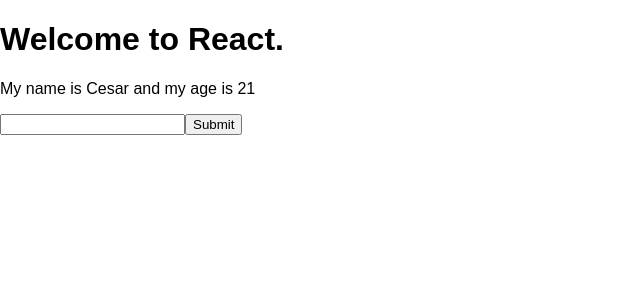
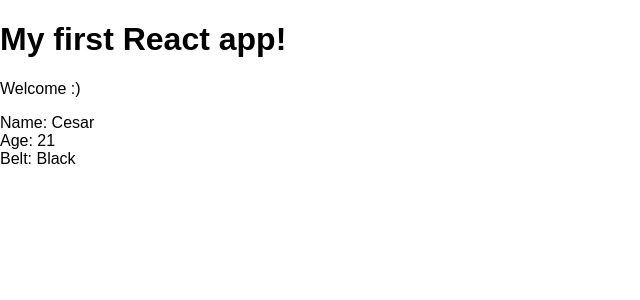
Before and after one commit to Cesar64Garcia/rect-demo, a React (Create React App) app in the folder react-demo-app/: page / in a window 1280 px wide. Shown: the top 300 px of the page, without its empty margins (0-640 px from the left). Built offline with nearby package versions, Linux system fonts and the light colour scheme.

Commit message:
Nested component

```diff
--- a/react-demo-app/package.json
+++ b/react-demo-app/package.json
@@ -12,5 +12,8 @@
     "build": "react-scripts build",
     "test": "react-scripts test --env=jsdom",
     "eject": "react-scripts eject"
+  },
+  "devDependencies": {
+    "@types/react": "^16.4.14"
   }
 }
--- a/react-demo-app/src/App.js
+++ b/react-demo-app/src/App.js
@@ -1,5 +1,5 @@
 import React, { Component } from 'react';
-import './App.css';
+import Ninjas from './Ninjas';
 
 class App extends Component {
   state = {
@@ -7,30 +7,12 @@
     age: 21
   }
 
-  handleInputChange = (e) => {
-    this.setState({
-      name: e.target.value
-    });
-  }
-
-  handleSubmit = (e) => {
-    e.preventDefault();
-    console.log(this.state.name);
-  }
-
   render() {
     return (
-      <div>
-        <header>
-          <h1>Welcome to React. </h1>
-          <p>My name is {this.state.name} and my age is {this.state.age}</p>
-        </header>
-        <section>
-          <form action=""  onSubmit={this.handleSubmit}>
-            <input type="text" onChange={this.handleInputChange}/>
-            <button type="submit">Submit</button>
-          </form>
-        </section>
+      <div className="App">
+        <h1>My first React app!</h1>
+        <p>Welcome :)</p>
+        <Ninjas/>
       </div>
     );
   }
--- /dev/null
+++ b/react-demo-app/src/Ninjas.js
@@ -0,0 +1,15 @@
+import React, { Component } from 'react';
+
+class Ninjas extends Component{
+    render(){
+        return (
+            <div className="App">
+                <div>Name: Cesar</div>
+                <div>Age: 21</div>
+                <div>Belt: Black</div>
+            </div>
+        );
+    };
+}
+
+export default Ninjas;
```
Also changed, not shown: react-demo-app/src/App.css (deleted), 2 other files (tests, documents, lock files or other folders).
